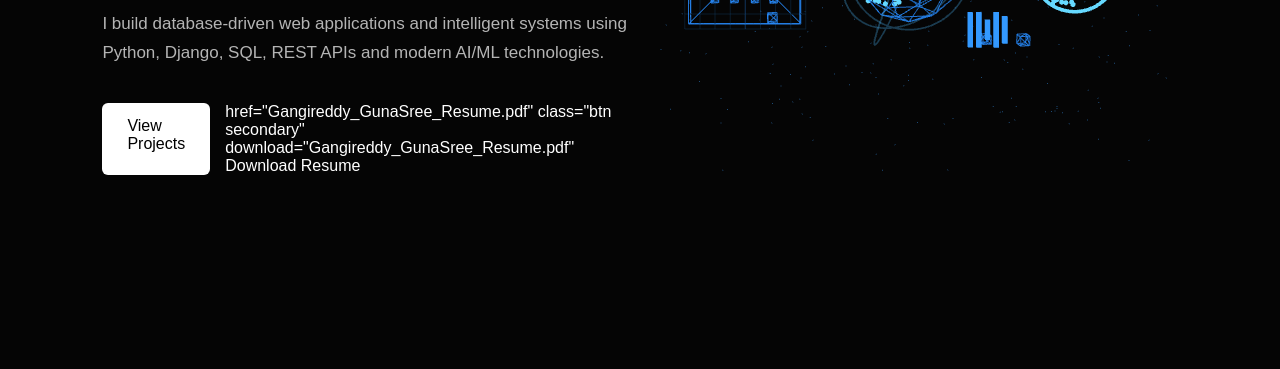
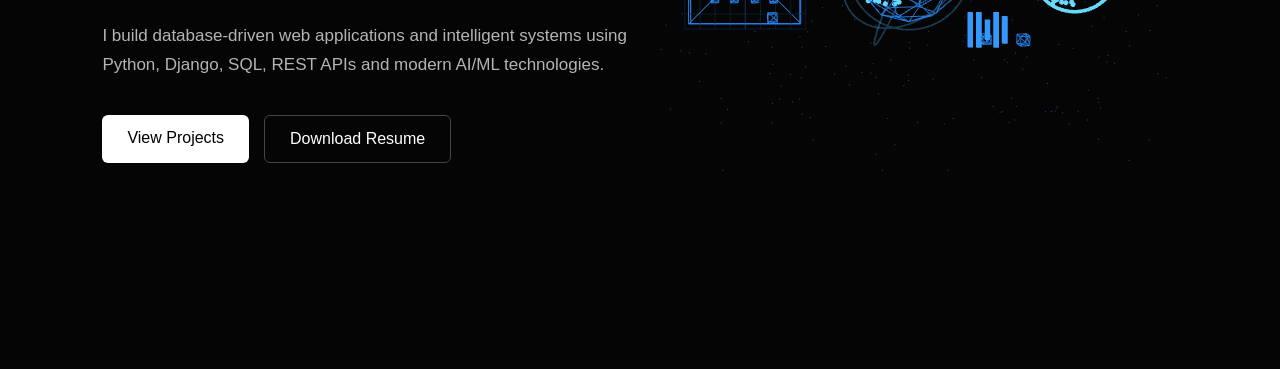
Before and after one commit to ggunasree068-hue/portfolio1, a plain HTML site: page index.html in a window 1280 px wide. Shown: the part 431-800 px from the top of the page. Drawn offline with nearby package versions, Linux system fonts and the light colour scheme; animation ran at ten frames a second.

Commit message:
Update index.html

```diff
--- a/index.html
+++ b/index.html
@@ -71,11 +71,9 @@
 
                 <a href="#projects" class="btn">
                     View Projects
-                </a>
-
-                href="Gangireddy_GunaSree_Resume.pdf"
+<a href="Gangireddy_GunaSree_Resume.pdf"
    class="btn secondary"
-   download="Gangireddy_GunaSree_Resume.pdf"
+   download="Gangireddy_GunaSree_Resume.pdf">
     Download Resume
 </a>
 
```
